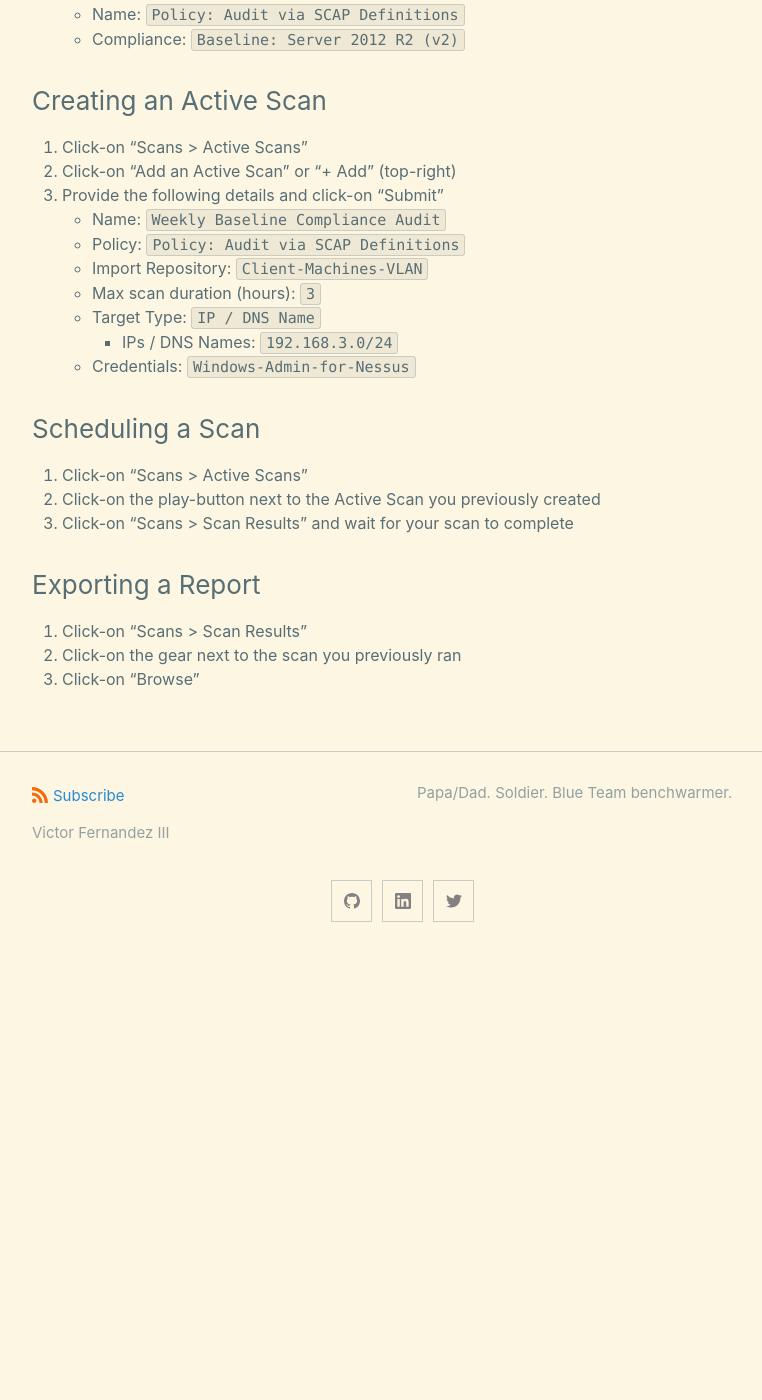
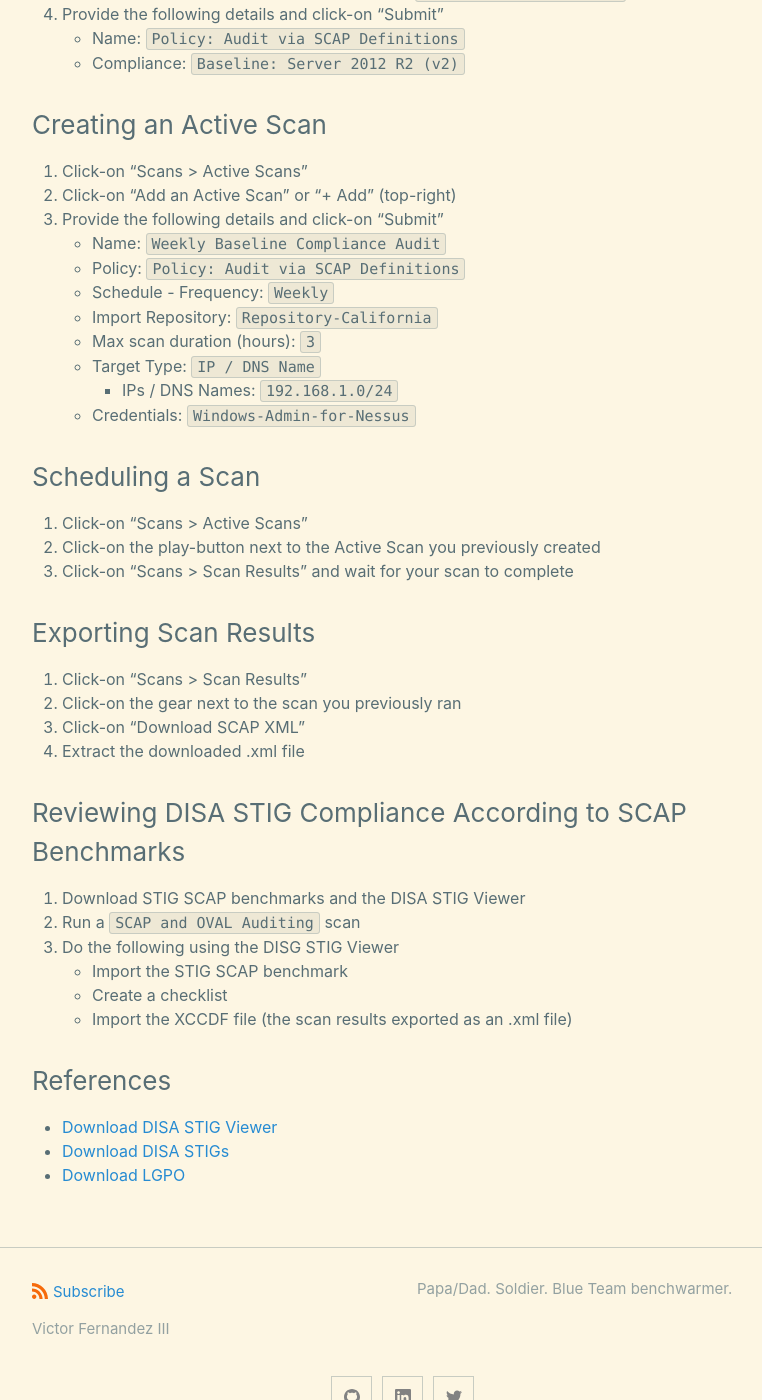
Before and after one commit to cyberphor/blog, a Jekyll site: the page built from _posts/guides/2020-10-01-nessus-usage-guide.md, in a window 1280 px wide and 1400 px high, scrolled down 1421 px. Shown: the whole window, without its empty margins (238-1000 px from the left). Built offline with Jekyll 4.4.1, drawn with Linux system fonts in a browser that asks for light colours; before the commit the page ends 2378 px from its top, so only the background shows below that; some of the changed text lies outside the part shown.

Commit message:
Update 2020-10-01-nessus-usage-guide.md

```diff
--- a/_posts/guides/2020-10-01-nessus-usage-guide.md
+++ b/_posts/guides/2020-10-01-nessus-usage-guide.md
@@ -13,7 +13,8 @@ subcategory: guides
 * [Creating a Policy](#creating-a-policy)
 * [Creating an Active Scan](#creating-an-active-scan)
 * [Scheduling a Scan](#launching-a-scan)
-* [Exporting a Report](#exporting-a-report)
+* [Exporting Scan Results](#exporting-scan-results)
+* [Reviewing DISA STIG Compliance According to SCAP Benchmarks](#reviewing-disa-stig-compliance-according-to-scap-benchmarks)
 
 ### Updating Nessus
 1. Download plugins
@@ -55,10 +56,11 @@ Policies represent what kind of scan you want to run. For example, you may want
 3. Provide the following details and click-on "Submit"
     - Name: `Weekly Baseline Compliance Audit`
     - Policy: `Policy: Audit via SCAP Definitions`
-    - Import Repository: `Client-Machines-VLAN`
+    - Schedule - Frequency: `Weekly`
+    - Import Repository: `Repository-California`
     - Max scan duration (hours): `3`
     - Target Type: `IP / DNS Name`
-        - IPs / DNS Names: `192.168.3.0/24`
+        - IPs / DNS Names: `192.168.1.0/24`
     - Credentials: `Windows-Admin-for-Nessus`
 
 ### Scheduling a Scan
@@ -66,7 +68,21 @@ Policies represent what kind of scan you want to run. For example, you may want
 2. Click-on the play-button next to the Active Scan you previously created
 3. Click-on "Scans > Scan Results" and wait for your scan to complete
 
-### Exporting a Report
+### Exporting Scan Results
 1. Click-on "Scans > Scan Results"
 2. Click-on the gear next to the scan you previously ran
-3. Click-on "Browse"
+3. Click-on "Download SCAP XML"
+4. Extract the downloaded .xml file
+
+### Reviewing DISA STIG Compliance According to SCAP Benchmarks
+1. Download STIG SCAP benchmarks and the DISA STIG Viewer
+2. Run a `SCAP and OVAL Auditing` scan
+3. Do the following using the DISG STIG Viewer
+    - Import the STIG SCAP benchmark
+    - Create a checklist
+    - Import the XCCDF file (the scan results exported as an .xml file)
+
+### References
+* [Download DISA STIG Viewer](https://public.cyber.mil/stigs/stig-viewing-tools/)
+* [Download DISA STIGs](https://dl.cyber.mil/stigs)
+* [Download LGPO](https://www.microsoft.com/en-us/download/details.aspx?id=53319)
```
Also changed, not shown: other parts of _posts/guides/2020-10-01-nessus-usage-guide.md (+1 -1 lines).
